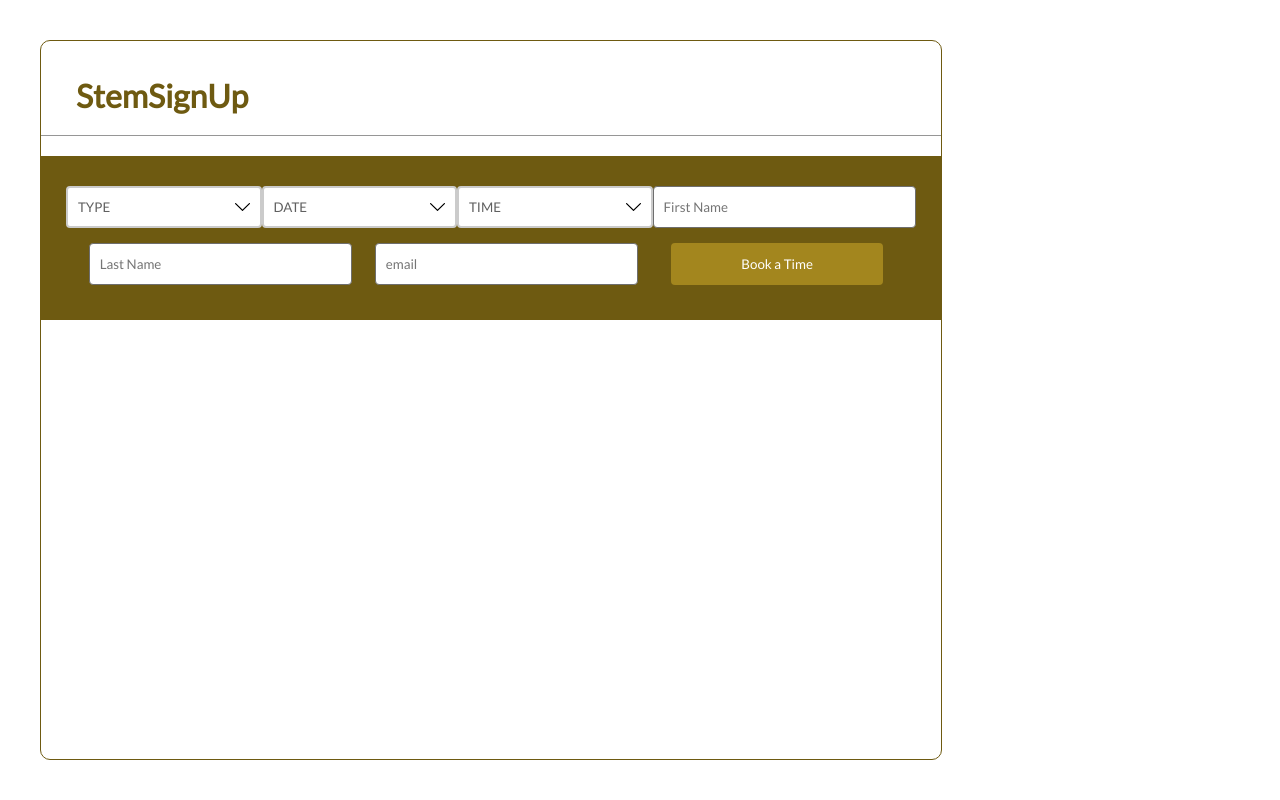
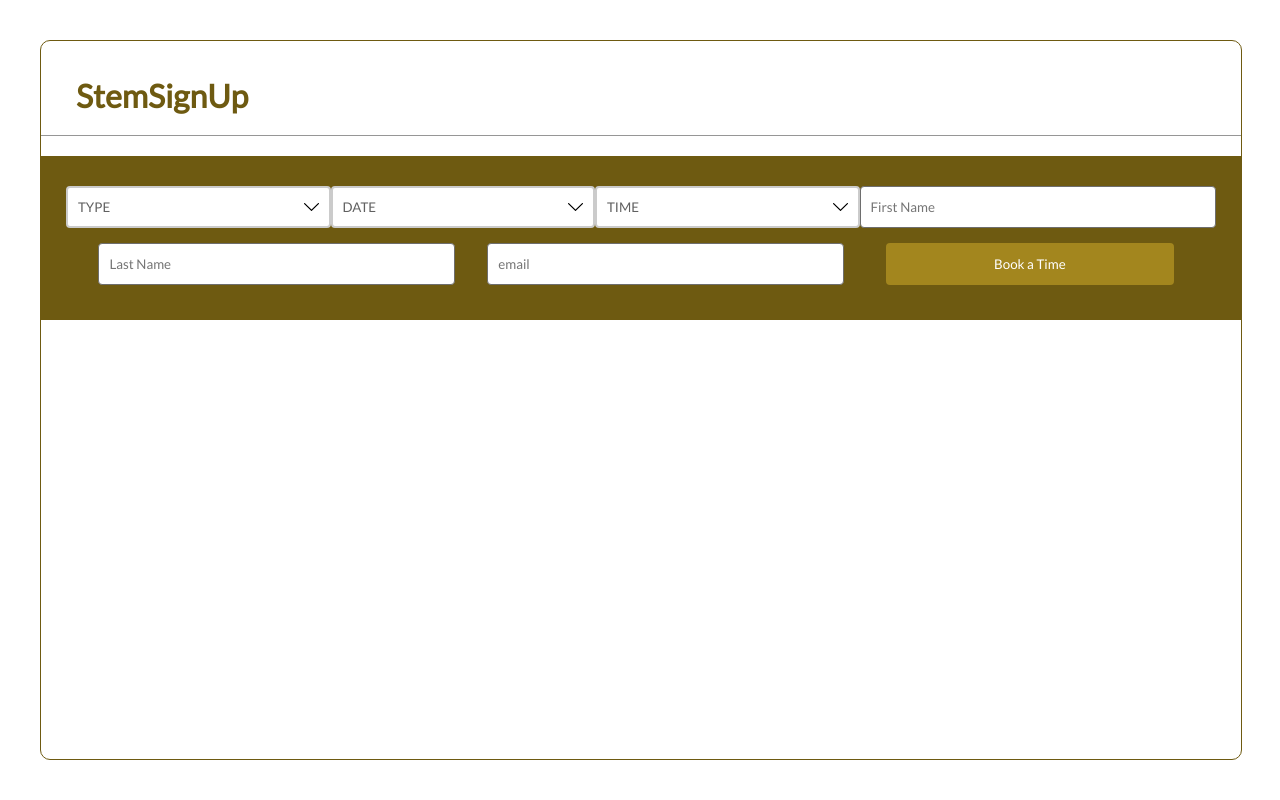
Before and after one commit to AltoSaxJack/SSUW, a PHP site: page /PaytmKit/ in a window 1280 px wide. Run offline with PHP 8.4, Linux system fonts and the light colour scheme; some libraries are stand-ins or nearby versions.

Commit message:
Update styles.css

```diff
--- a/style/styles.css
+++ b/style/styles.css
@@ -485,7 +485,7 @@ footer {
 }
 
 .booking-panel-section4 > .title {
-  width: 900px;
+  width: 1200px;
   border-bottom: #969696 1px solid;
   color: #6e5a11;
   padding: 0 0 15px 0;
```
